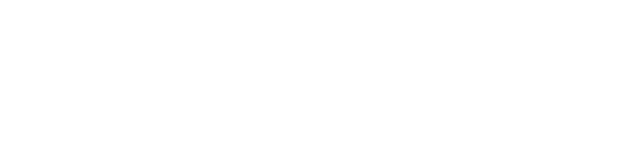
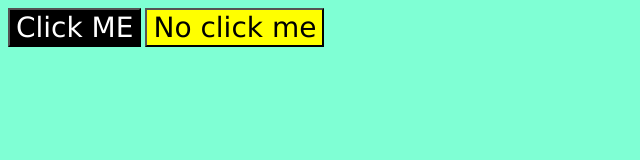
Before and after one commit to kkated/buttons, a plain HTML site: page index.html in a window 1280 px wide. Shown: the whole page, without its empty margins (0-640 px from the left). Drawn offline with Linux system fonts and the light colour scheme.

Commit message:
finidhed assignment 3

```diff
--- a/index.html
+++ b/index.html
@@ -12,6 +12,16 @@
 
 <body>
 
+
+        <button class="button1">Click ME</button>
+        <button class="button2">No click me</button>
+
+
+
+
+
+
+
 </body>
 
 </html>
--- a/style.css
+++ b/style.css
@@ -0,0 +1,19 @@
+.button1,
+.button2 {
+    font-size: 28px;
+    font-family: Verdana, Geneva, Tahoma, sans-serif;
+}
+
+
+.button1 {
+    background-color: black;
+    color: white;
+}
+
+.button2 {
+    background-color: yellow;
+}
+
+body {
+    background-color: aquamarine;
+}
```
